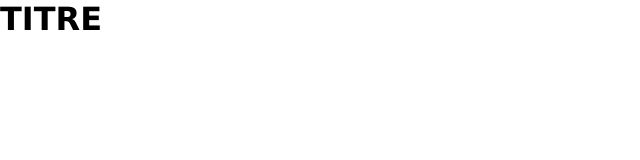
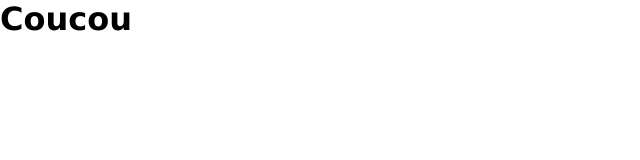
Before and after one commit to WildCodeSchool-2024-02/JS-RemoteFR-CodeOfWar-P2-Nodas, a React (Vite) app in the folder client/: page / in a window 1280 px wide. Shown: the top 160 px of the page, without its empty margins (0-640 px from the left). Built offline with nearby package versions, Linux system fonts and the light colour scheme.

Commit message:
created Accueil.jsx

```diff
--- a/client/src/App.jsx
+++ b/client/src/App.jsx
@@ -1,5 +1,7 @@
+import Accueil from "./pages/Accueil";
+
 function App() {
-  return <h1>TITRE</h1>;
+  return <Accueil />;
 }
 
 export default App;
--- /dev/null
+++ b/client/src/pages/Accueil.jsx
@@ -0,0 +1,5 @@
+export default function Accueil() {
+ return (
+    <h1>Coucou</h1>
+ )
+}
```
